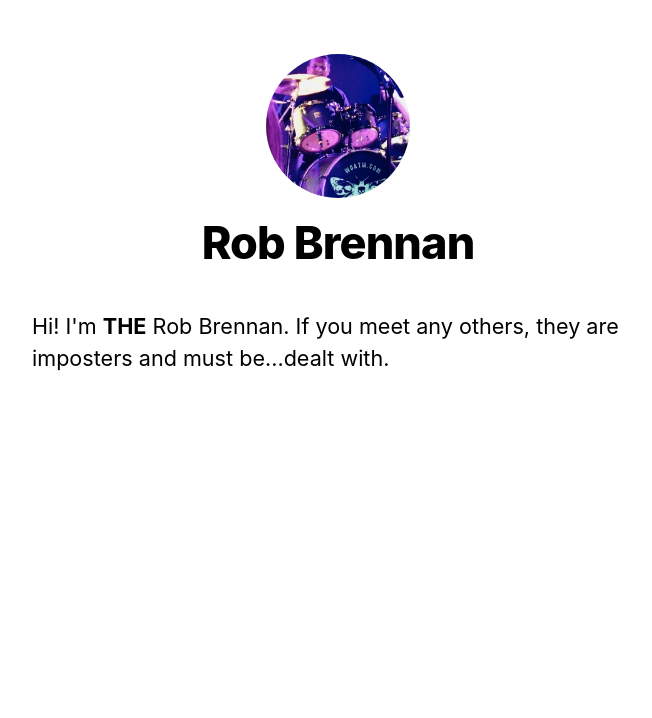
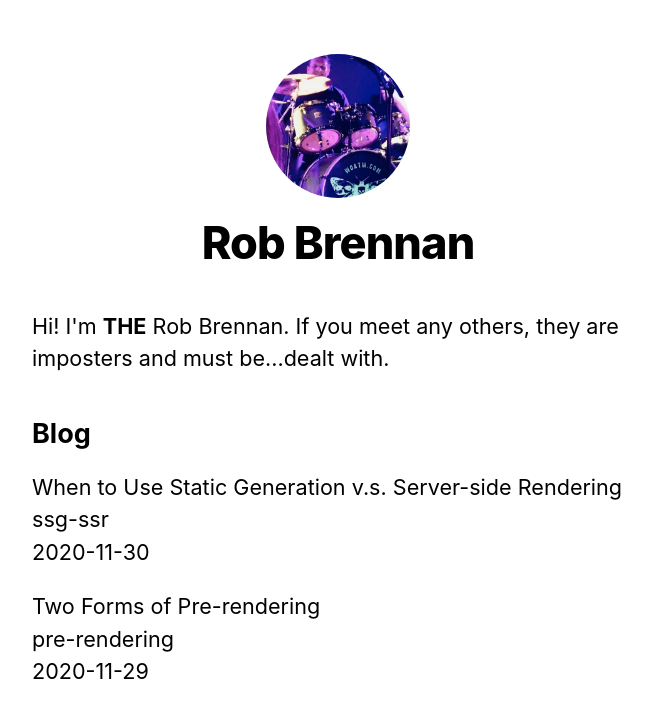
Before and after one commit to TheRobBrennan/concourse, a Next.js app in the folder apps/nextjs-blog/app/: page / in a window 1280 px wide. Shown: the top 718 px of the page, without its empty margins (302-954 px from the left). Built offline with nearby package versions, Linux system fonts and the light colour scheme.

Commit message:
Display blog post list using metadata from our new lib

```diff
--- a/apps/nextjs-blog/app/pages/index.js
+++ b/apps/nextjs-blog/app/pages/index.js
@@ -1,8 +1,10 @@
 import Head from "next/head"
+
 import Layout, { siteTitle } from "../components/layout"
 import utilStyles from "../styles/utils.module.css"
+import { getSortedPostsData } from "../lib/posts"
 
-export default function Home() {
+export default function Home({ allPostsData }) {
   return (
     <Layout home>
       <Head>
@@ -14,6 +16,29 @@
           are imposters and must be...dealt with.
         </p>
       </section>
+      <section className={`${utilStyles.headingMd} ${utilStyles.padding1px}`}>
+        <h2 className={utilStyles.headingLg}>Blog</h2>
+        <ul className={utilStyles.list}>
+          {allPostsData.map(({ id, date, title }) => (
+            <li className={utilStyles.listItem} key={id}>
+              {title}
+              <br />
+              {id}
+              <br />
+              {date}
+            </li>
+          ))}
+        </ul>
+      </section>
     </Layout>
   )
 }
+
+export async function getStaticProps() {
+  const allPostsData = getSortedPostsData()
+  return {
+    props: {
+      allPostsData,
+    },
+  }
+}
```
